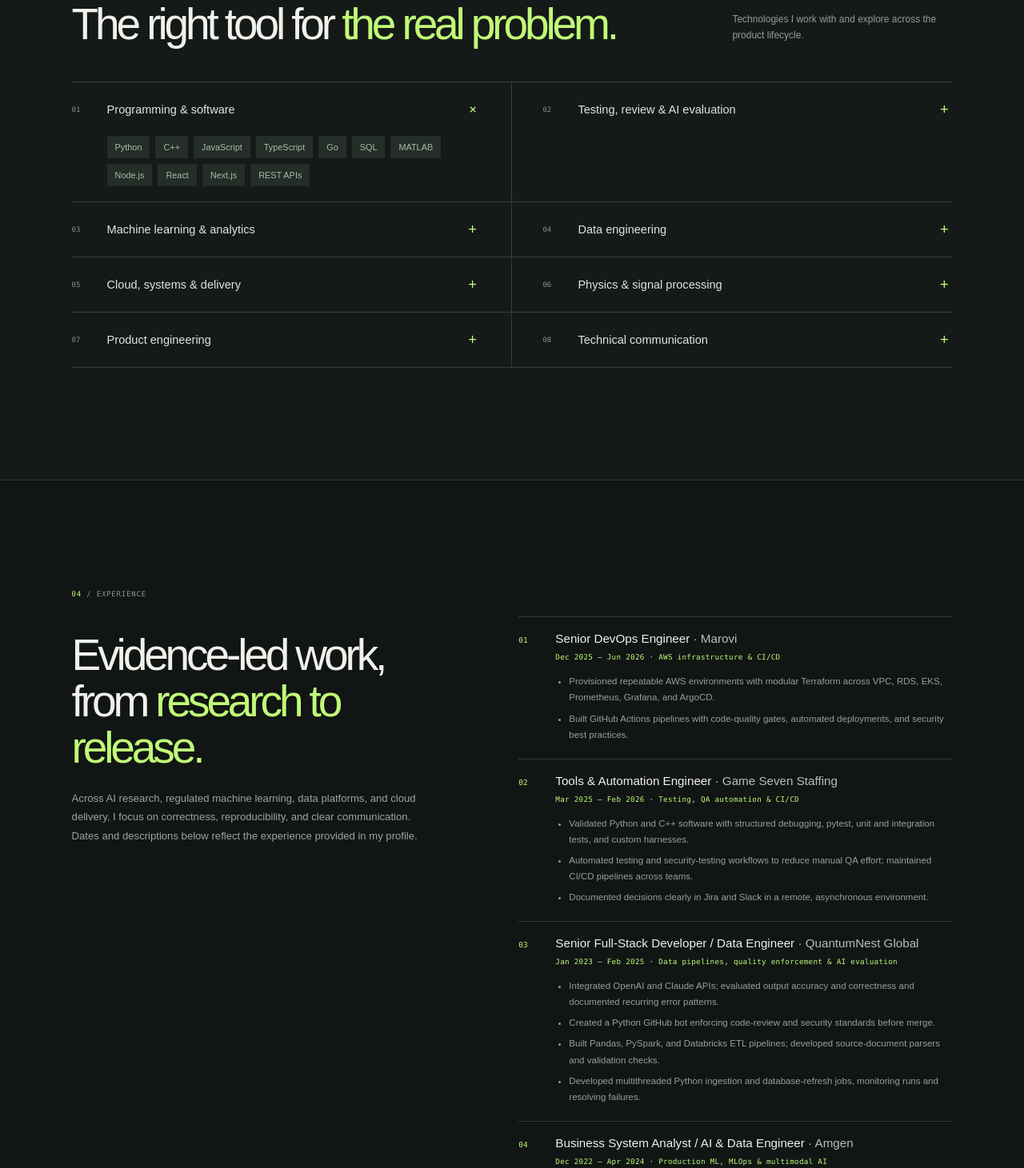
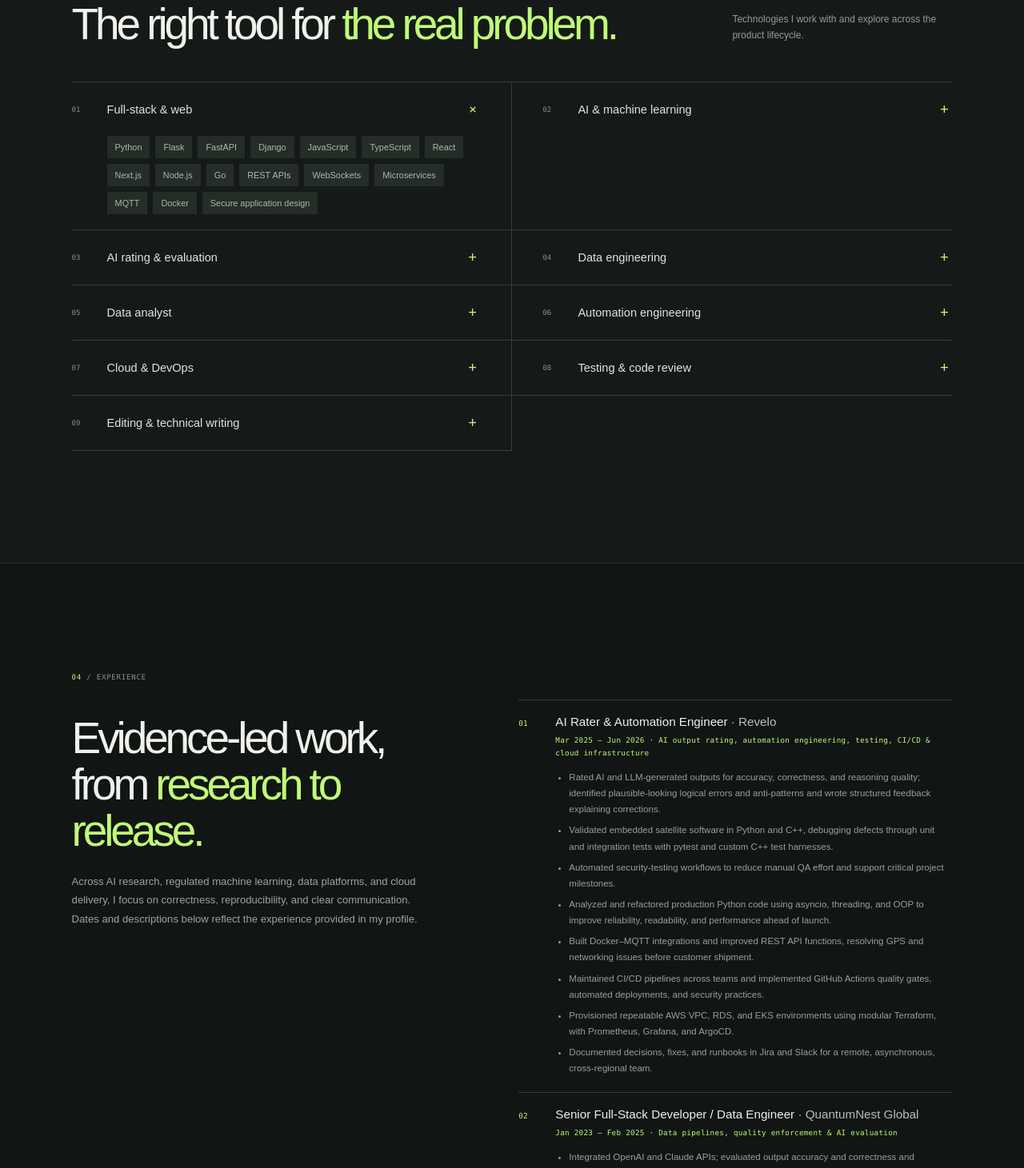
Before and after one commit to Cheseny1996/cheseny1996.github.io, a Next.js app: page / in a window 1280 px wide. Shown: the part 5740-7201 px from the top of the page at 80% size. Built offline with nearby package versions, Linux system fonts and the light colour scheme.

Commit message:
Replace Marovi and Game Seven roles with Revelo

```diff
--- a/src/app/page.js
+++ b/src/app/page.js
@@ -233,59 +233,58 @@ const projects = [
 
 const skillGroups = [
   {
-    name: "Programming & software",
-    skills: ["Python", "C++", "JavaScript", "TypeScript", "Go", "SQL", "MATLAB", "Node.js", "React", "Next.js", "REST APIs"],
+    name: "Full-stack & web",
+    skills: ["Python", "Flask", "FastAPI", "Django", "JavaScript", "TypeScript", "React", "Next.js", "Node.js", "Go", "REST APIs", "WebSockets", "Microservices", "MQTT", "Docker", "Secure application design"],
   },
   {
-    name: "Testing, review & AI evaluation",
-    skills: ["pytest", "Selenium", "Unit & integration testing", "Debugging", "Test automation", "Code review", "AI output evaluation & rating", "OpenAI & Claude APIs", "Prompt engineering", "Error-pattern analysis", "Model validation"],
+    name: "AI & machine learning",
+    skills: ["Predictive models", "Propensity models", "Recommendation systems", "Computer vision", "Multimodal LLMs", "Prompt engineering", "RAG", "TensorFlow", "PyTorch", "PCA", "PLSR", "Neural networks", "Anomaly detection", "Feature engineering"],
   },
   {
-    name: "Machine learning & analytics",
-    skills: ["TensorFlow", "PyTorch", "PCA", "PLSR", "Neural networks", "Anomaly detection", "Feature engineering", "Recommendation systems", "Propensity models", "Power BI", "Tableau", "Excel"],
+    name: "AI rating & evaluation",
+    skills: ["OpenAI API", "Claude API", "LLM output rating", "Accuracy & correctness review", "Reasoning and logical-soundness review", "Error and anti-pattern identification", "Structured failure-mode feedback", "Prompt engineering", "Model validation against held-out data"],
   },
   {
     name: "Data engineering",
-    skills: ["Pandas", "PySpark", "Databricks", "ETL", "Apache Airflow", "Data validation", "Pipeline design"],
+    skills: ["Pandas", "NumPy", "PySpark", "Databricks", "ETL & migration", "Database, S3, API & web-scraping ingestion", "PostgreSQL", "SQLAlchemy", "Amazon RDS", "Apache Airflow", "Data validation", "Pipeline design"],
   },
   {
-    name: "Cloud, systems & delivery",
-    skills: ["AWS (S3, EC2, EKS, RDS, CloudWatch)", "Terraform", "Docker", "Kubernetes", "ArgoCD", "Prometheus", "Grafana", "Git", "GitHub Actions", "CI/CD", "Concurrency", "Distributed systems"],
+    name: "Data analyst",
+    skills: ["SQL & Python analysis", "Data cleaning", "Data validation", "Statistical analysis", "Reporting", "Written findings for non-technical readers", "IBM Data Analyst Professional Certificate", "Power BI", "Tableau", "Excel"],
   },
   {
-    name: "Physics & signal processing",
-    skills: ["ECG/PPG time series", "Spectral analysis", "LIBS", "Raman spectroscopy", "Optics & photonics", "OptiSystem", "Statistical & numerical modeling"],
+    name: "Automation engineering",
+    skills: ["pytest test automation", "Automated security testing", "GitHub Actions", "CI/CD", "Apache Airflow orchestration", "GitHub bots", "Docker–MQTT integrations", "Python & C++ tooling", "asyncio", "Threading", "OOP"],
   },
   {
-    name: "Product engineering",
-    skills: ["TypeScript", "React", "Node.js", "Go", "MongoDB", "PostgreSQL", "Supabase", "Firebase", "Stripe", "M-Pesa", "Accessible UI", "System design"],
+    name: "Cloud & DevOps",
+    skills: ["AWS EC2", "AWS S3", "Amazon RDS", "Amazon EKS", "CloudWatch", "VPC", "Terraform", "Kubernetes", "ArgoCD", "Prometheus", "Grafana", "Docker", "Git", "GitHub Actions", "CI/CD"],
   },
   {
-    name: "Technical communication",
-    skills: ["Technical writing", "Regulatory submissions", "Scientific manuscripts", "Presentations", "Documentation standards", "Stakeholder communication", "Mentoring"],
+    name: "Testing & code review",
+    skills: ["Unit testing", "Integration testing", "Performance testing", "pytest", "C++ test harnesses", "Embedded Python/C++ validation", "Debugging", "Bug & edge-case analysis", "Structured code review", "Mentoring"],
+  },
+  {
+    name: "Editing & technical writing",
+    skills: ["Editing & proofreading", "Accuracy & consistency review", "Technical documentation", "Runbooks", "FDA submission reports", "Scientific manuscripts", "Jira & Slack documentation", "Stakeholder communication", "Presentations"],
   },
 ];
 
 const experience = [
   {
-    role: "Senior DevOps Engineer",
-    company: "Marovi",
-    period: "Dec 2025 – Jun 2026",
-    focus: "AWS infrastructure & CI/CD",
+    role: "AI Rater & Automation Engineer",
+    company: "Revelo",
+    period: "Mar 2025 – Jun 2026",
+    focus: "AI output rating, automation engineering, testing, CI/CD & cloud infrastructure",
     highlights: [
-      "Provisioned repeatable AWS environments with modular Terraform across VPC, RDS, EKS, Prometheus, Grafana, and ArgoCD.",
-      "Built GitHub Actions pipelines with code-quality gates, automated deployments, and security best practices.",
-    ],
-  },
-  {
-    role: "Tools & Automation Engineer",
-    company: "Game Seven Staffing",
-    period: "Mar 2025 – Feb 2026",
-    focus: "Testing, QA automation & CI/CD",
-    highlights: [
-      "Validated Python and C++ software with structured debugging, pytest, unit and integration tests, and custom harnesses.",
-      "Automated testing and security-testing workflows to reduce manual QA effort; maintained CI/CD pipelines across teams.",
-      "Documented decisions clearly in Jira and Slack in a remote, asynchronous environment.",
+      "Rated AI and LLM-generated outputs for accuracy, correctness, and reasoning quality; identified plausible-looking logical errors and anti-patterns and wrote structured feedback explaining corrections.",
+      "Validated embedded satellite software in Python and C++, debugging defects through unit and integration tests with pytest and custom C++ test harnesses.",
+      "Automated security-testing workflows to reduce manual QA effort and support critical project milestones.",
+      "Analyzed and refactored production Python code using asyncio, threading, and OOP to improve reliability, readability, and performance ahead of launch.",
+      "Built Docker–MQTT integrations and improved REST API functions, resolving GPS and networking issues before customer shipment.",
+      "Maintained CI/CD pipelines across teams and implemented GitHub Actions quality gates, automated deployments, and security practices.",
+      "Provisioned repeatable AWS VPC, RDS, and EKS environments using modular Terraform, with Prometheus, Grafana, and ArgoCD.",
+      "Documented decisions, fixes, and runbooks in Jira and Slack for a remote, asynchronous, cross-regional team.",
     ],
   },
   {
```
